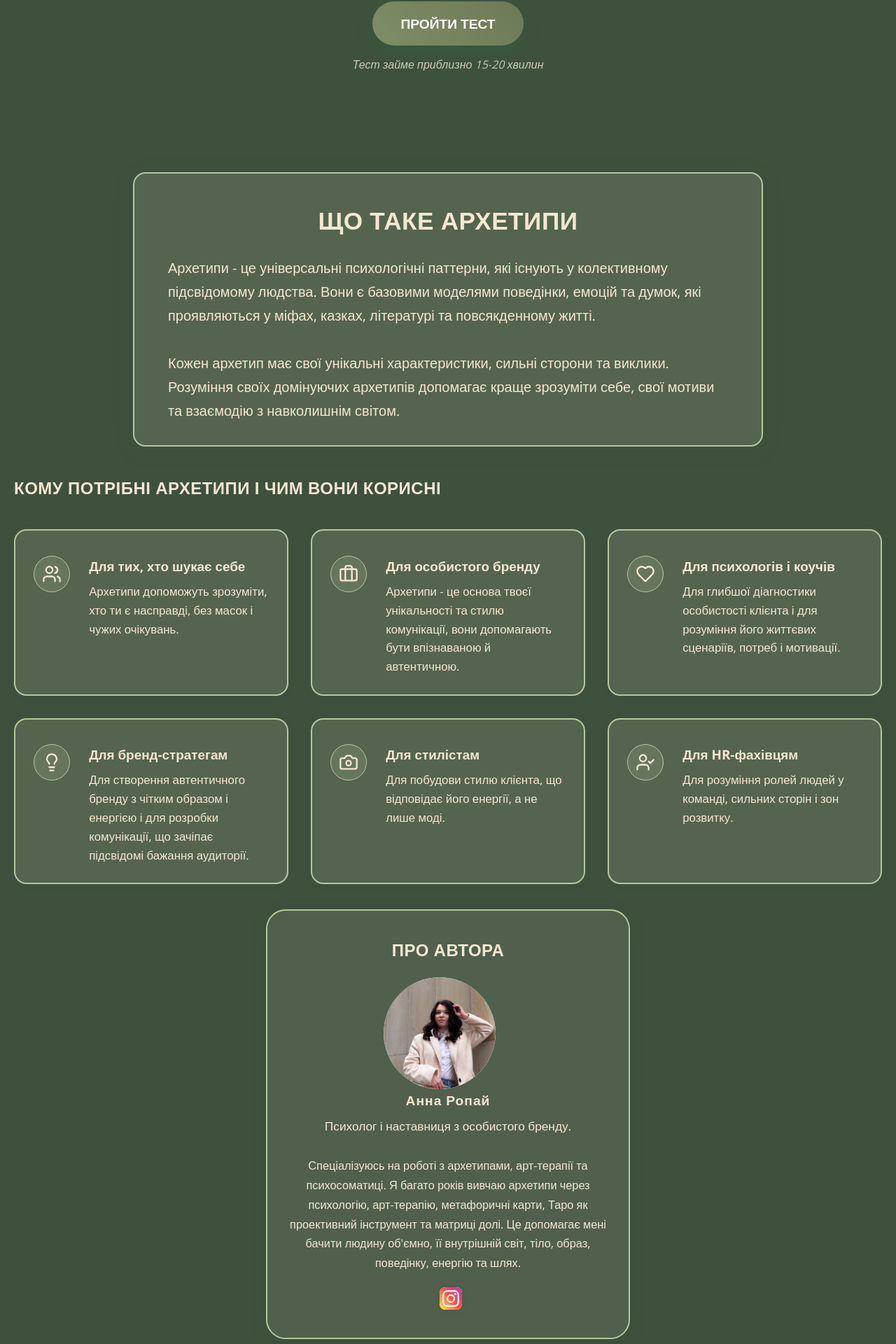
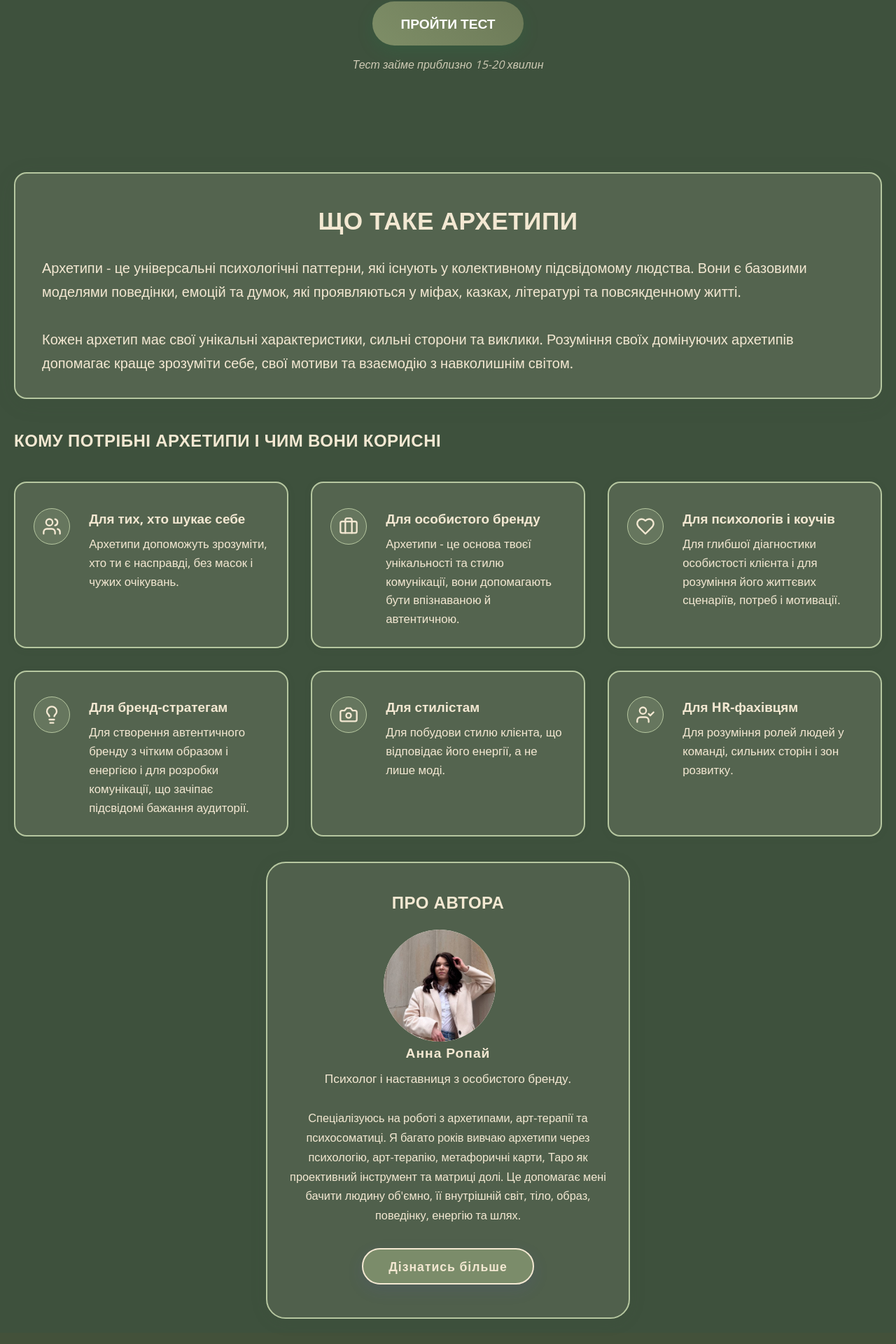
Before and after one commit to ropai-dmytro/archetype-quiz, a React (Create React App) app: page /archetype-quiz in a window 1280 px wide. Shown: the part 324-2244 px from the top of the page at 70% size. Built offline with nearby package versions, Linux system fonts and the light colour scheme.

Commit message:
Add AboutAuthorSection component: Introduced a new section to display author information, including photo, bio, and a call-to-action button, enhancing the HomePage layout.

```diff
--- /dev/null
+++ b/src/components/AboutAuthorSection.tsx
@@ -0,0 +1,27 @@
+import React from 'react';
+import './HomePage.css';
+
+const AboutAuthorSection: React.FC = () => (
+  <div className="about-author-block">
+    <div className="about-author-title">ПРО АВТОРА</div>
+    <div className="about-author-content">
+      <div className="author-photo">
+        <img src="/anna.png" alt="Анна Ропай" />
+      </div>
+      <div className="author-info">
+        <div className="author-name">Анна Ропай</div>
+        <div className="author-description">Психолог і наставниця з особистого бренду.</div>
+      </div>
+    </div>
+    <div className="author-bio">
+      Спеціалізуюсь на роботі з архетипами, арт-терапії та психосоматиці. Я багато років вивчаю архетипи через психологію, арт-терапію, метафоричні карти, Таро як проективний інструмент та матриці долі. Це допомагає мені бачити людину об'ємно, її внутрішній світ, тіло, образ, поведінку, енергію та шлях.
+    </div>
+    <div style={{ marginTop: 32, textAlign: 'center' }}>
+      <button className="start-button green" style={{ fontSize: '1.1rem', padding: '12px 36px', borderRadius: '999px' }}>
+        Дізнатись більше
+      </button>
+    </div>
+  </div>
+);
+
+export default AboutAuthorSection;
--- a/src/components/HomePage.css
+++ b/src/components/HomePage.css
@@ -90,11 +90,10 @@
 }
 
 .archetype-definition-block {
-  margin: 40px auto 32px auto;
+  margin: 40px 0 32px 0;
   color: #f3e8d2;
   text-align: left;
   width: 100%;
-  max-width: 900px;
   background: rgba(243, 232, 210, 0.12);
   border: 2px solid #b6c7a0;
   border-radius: 18px;
@@ -119,7 +118,7 @@
   text-align: left;
   margin-left: 0;
   margin-right: 0;
-  max-width: 800px;
+  width: 100%;
 }
 
 .archetype-benefits-block {
--- a/src/components/HomePage.tsx
+++ b/src/components/HomePage.tsx
@@ -1,6 +1,7 @@
 import React, { useEffect, useRef } from 'react';
 import { HomePageProps } from '../types';
 import './HomePage.css';
+import AboutAuthorSection from './AboutAuthorSection';
 
 const HomePage: React.FC<HomePageProps> = ({ onStartQuiz }) => {
   // Scroll reveal refs
@@ -151,29 +152,11 @@ const HomePage: React.FC<HomePageProps> = ({ onStartQuiz }) => {
           </div>
         </div>
 
+
+
         {/* Block 3: About author */}
-        <div ref={authorRef} className="about-author-block scroll-reveal">
-          <div className="about-author-title">ПРО АВТОРА</div>
-          <div className="about-author-content">
-            <div className="author-photo">
-              <img src="/anna.png" alt="Anna Ropai" />
-            </div>
-            <div className="author-info">
-              <div className="author-name">Анна Ропай</div>
-              <div className="author-description">Психолог і наставниця з особистого бренду.
-              </div>
-            </div>
-          </div>
-          <div className="author-bio">
-          Спеціалізуюсь на роботі з архетипами, арт-терапії та психосоматиці. Я багато років вивчаю архетипи через психологію, арт-терапію, метафоричні
-          карти, Таро як проективний інструмент та матриці долі. Це допомагає мені бачити
-          людину об'ємно, її внутрішній світ, тіло, образ, поведінку, енергію та шлях.
-          </div>
-          <div className="author-social" style={{ marginTop: 20, textAlign: 'center', display: 'flex', alignItems: 'center', justifyContent: 'center', gap: 10 }}>
-            <a href="https://www.instagram.com/annaropai_psy" target="_blank" rel="noopener noreferrer">
-              <img src="/insta.png" alt="Instagram" style={{ width: 32, height: 32, borderRadius: 8, boxShadow: '0 2px 8px rgba(0,0,0,0.08)', background: '#fff', objectFit: 'contain', display: 'inline-block', marginLeft: 8 }} />
-            </a>
-          </div>
+        <div ref={authorRef} className="scroll-reveal">
+          <AboutAuthorSection/>
         </div>
       </div>
     </div>
```
